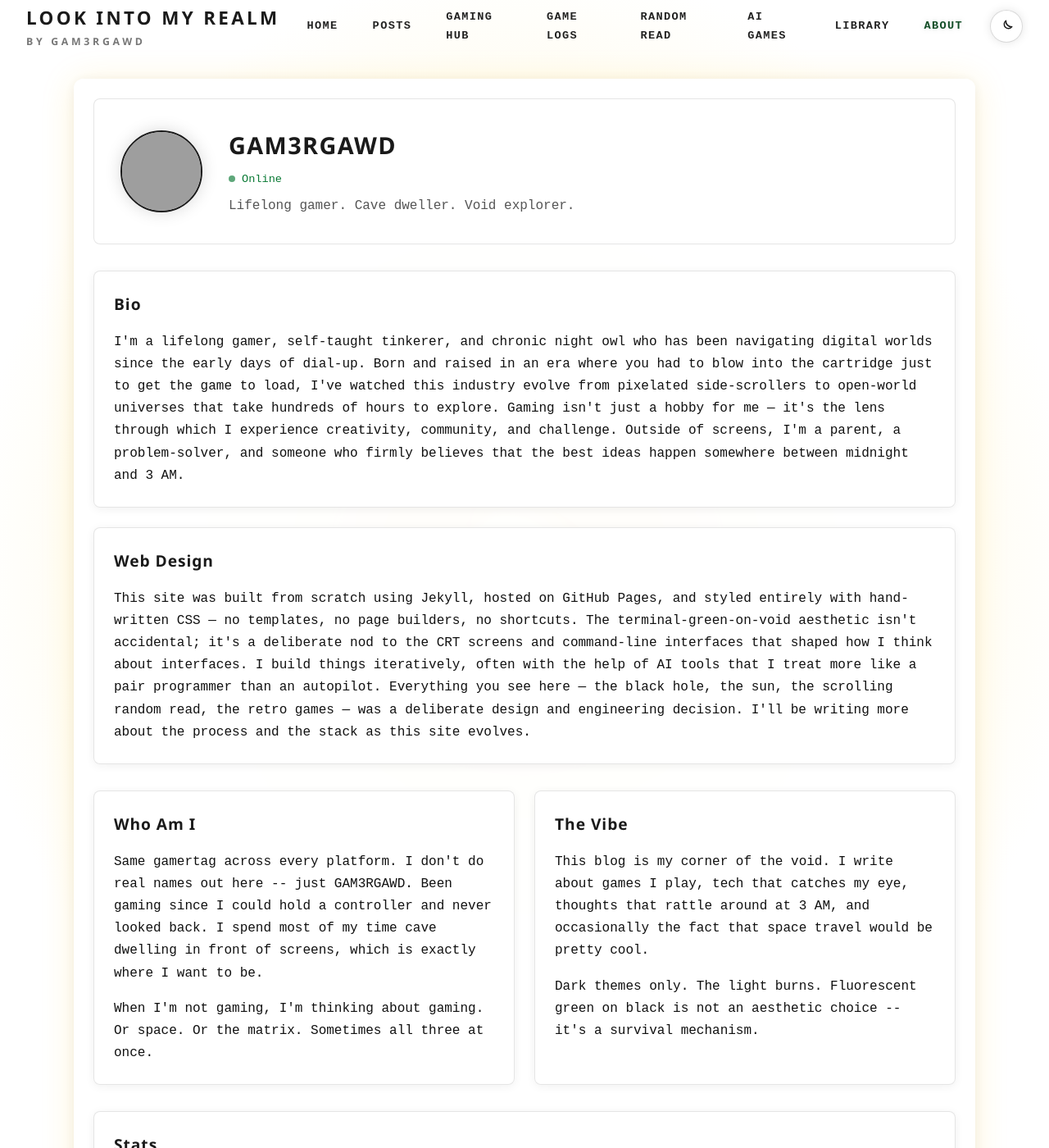
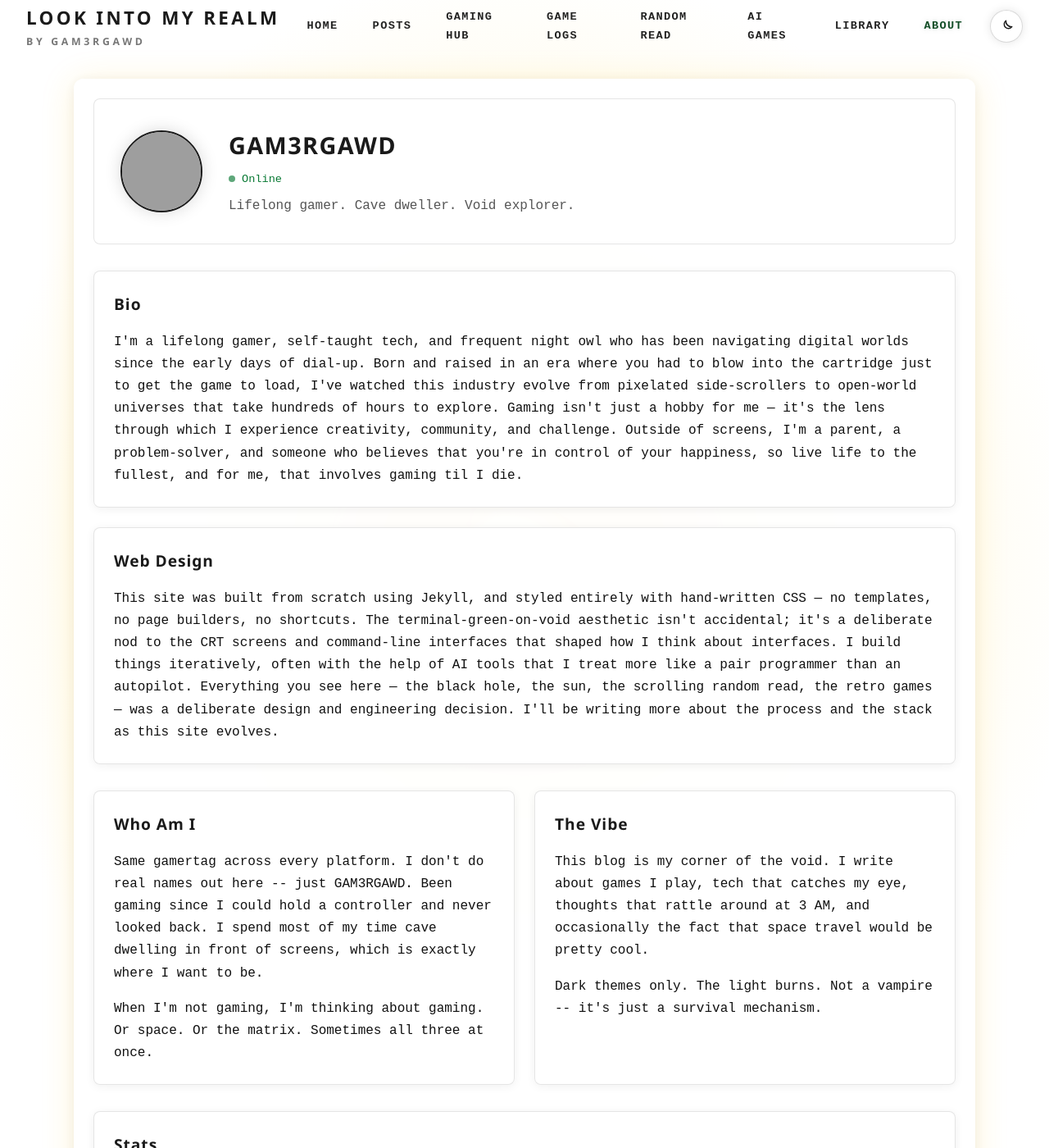
Before and after one commit to vitalnexus/blog, a Jekyll site: the page built from about.md, in a window 1280 px wide and 1400 px high. Shown: the whole window at 82% size. Built offline with Jekyll 4.4.1, drawn with Linux system fonts in a browser that asks for light colours; grey boxes are pictures that could not be loaded.

Commit message:
fix: update bio and web design descriptions for clarity and tone

```diff
--- a/about.md
+++ b/about.md
@@ -19,14 +19,14 @@ permalink: /about/
     <div class="card-header">
       <h3 class="card-title">Bio</h3>
     </div>
-    <p>I'm a lifelong gamer, self-taught tinkerer, and chronic night owl who has been navigating digital worlds since the early days of dial-up. Born and raised in an era where you had to blow into the cartridge just to get the game to load, I've watched this industry evolve from pixelated side-scrollers to open-world universes that take hundreds of hours to explore. Gaming isn't just a hobby for me — it's the lens through which I experience creativity, community, and challenge. Outside of screens, I'm a parent, a problem-solver, and someone who firmly believes that the best ideas happen somewhere between midnight and 3 AM.</p>
+    <p>I'm a lifelong gamer, self-taught tech, and frequent night owl who has been navigating digital worlds since the early days of dial-up. Born and raised in an era where you had to blow into the cartridge just to get the game to load, I've watched this industry evolve from pixelated side-scrollers to open-world universes that take hundreds of hours to explore. Gaming isn't just a hobby for me — it's the lens through which I experience creativity, community, and challenge. Outside of screens, I'm a parent, a problem-solver, and someone who  believes that you're in control of your happiness, so live life to the fullest, and for me, that involves gaming til I die.</p>
   </div>
 
   <div class="card" style="margin-bottom: 1.5rem;">
     <div class="card-header">
       <h3 class="card-title">Web Design</h3>
     </div>
-    <p>This site was built from scratch using Jekyll, hosted on GitHub Pages, and styled entirely with hand-written CSS — no templates, no page builders, no shortcuts. The terminal-green-on-void aesthetic isn't accidental; it's a deliberate nod to the CRT screens and command-line interfaces that shaped how I think about interfaces. I build things iteratively, often with the help of AI tools that I treat more like a pair programmer than an autopilot. Everything you see here — the black hole, the sun, the scrolling random read, the retro games — was a deliberate design and engineering decision. I'll be writing more about the process and the stack as this site evolves.</p>
+    <p>This site was built from scratch using Jekyll, and styled entirely with hand-written CSS — no templates, no page builders, no shortcuts. The terminal-green-on-void aesthetic isn't accidental; it's a deliberate nod to the CRT screens and command-line interfaces that shaped how I think about interfaces. I build things iteratively, often with the help of AI tools that I treat more like a pair programmer than an autopilot. Everything you see here — the black hole, the sun, the scrolling random read, the retro games — was a deliberate design and engineering decision. I'll be writing more about the process and the stack as this site evolves.</p>
   </div>
 
   <div class="about-grid">
@@ -43,7 +43,7 @@ permalink: /about/
         <h3 class="card-title">The Vibe</h3>
       </div>
       <p>This blog is my corner of the void. I write about games I play, tech that catches my eye, thoughts that rattle around at 3 AM, and occasionally the fact that space travel would be pretty cool.</p>
-      <p style="margin-top: 1rem;">Dark themes only. The light burns. Fluorescent green on black is not an aesthetic choice -- it's a survival mechanism.</p>
+      <p style="margin-top: 1rem;">Dark themes only. The light burns.  Not a vampire -- it's just a survival mechanism.</p>
     </div>
   </div>
 
```
